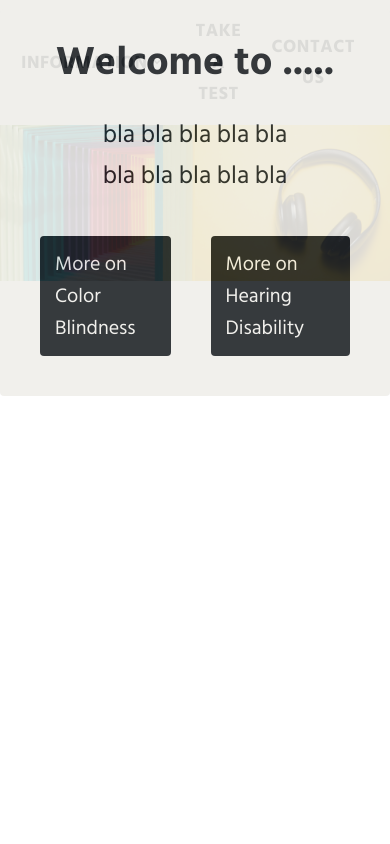
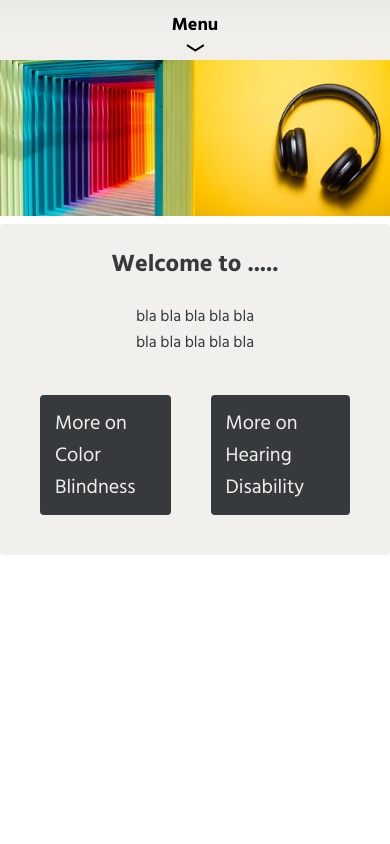
Before and after one commit to StevenMcDonald97/Color-Blindness-Test-App, a React (Create React App) app: page / in a window 390 px wide. Shown: the top 844 px of the page. Built offline with nearby package versions, Linux system fonts and the light colour scheme.

Commit message:
added mobile styling

```diff
--- a/src/App.css
+++ b/src/App.css
@@ -334,3 +334,133 @@ input[type='number'] {
 .selected {
   border: 2px solid var(--teal);
 }
+
+
+@media only screen and (max-width: 492px) {
+  .header-CPA-container{
+    position:relative;
+  }
+  .header-half{
+    display:grid;
+    /*width:50%;*/
+  }
+  .header-headline {
+    font-size: 24px;
+    padding: 20px;
+  }
+  .headline-title {
+    font-size: 24px;
+  }
+
+  .headline-subtitle {
+    font-size: 16px;
+  }
+
+  .navbar {
+    font-size: 12px;
+    padding: 0 20px;
+  }
+
+  /* dropdown menu */
+  .custom-dropdown-menu{
+    height:60px;
+    text-align:center;
+    background-color: var(--white);
+  }
+
+  .dropDownMenu{
+    list-style:none;
+    margin-top:160px;
+    padding-inline-start: 0;
+  }
+
+  .dropDownMenu > li{
+    margin-top:15px;
+  }
+
+  .dropDownMenuLink{
+    color:var(--white);
+    letter-spacing: 1px;
+    text-decoration:none;
+    width:100%;
+    text-align:center;
+  }
+
+  .dropDownMenuLink:active{
+    color:#bbb;
+  }
+
+  .dropDownMenuWrap {
+    background-color: rgba(0,0,0,0.8);
+    position: fixed;
+    top: 0;
+    height: 100%;
+    width:100%;
+    text-align:center;
+    margin-top: -120vh;
+    font-size: 24px;
+    font-weight: 700;
+    overflow: auto;
+    transition: .5s;
+    box-shadow: 0px 20px 10vh 10vh rgba(0,20,40,0.35);
+    z-index: 1101;
+  }
+
+  .dropDownMenuShow {
+    margin-top: 0;
+  }
+
+  .menuToggleButton {
+    text-align:center;
+    font-size: 18px;
+    font-weight:bold;
+    transition: .5s;
+    z-index: 2000;
+    overflow:auto;
+    display:block;
+  }
+
+
+  .buttonOpen {
+    color:var(--white);
+    z-index:2100;
+  }
+
+  .header-half {
+    display: inline-block;
+    width: 50%;
+  }
+
+  .grid2x1{
+    display:inline-block;
+  }
+  .tests-tab-container {
+    max-width:100vw;
+    margin-top:0;
+  }
+
+  .tests-tab-wrapper {
+    max-width:100vw;
+  }
+
+  .MuiTab-root{
+    min-height:90px !important;
+    max-width:33% !important;
+  }
+
+  .MuiBox-root-6 {
+    padding:0px !important;
+  }
+  .PrivateTabIndicator-root-1{
+    width:33% !important;
+  }
+  .test-content {
+    max-width:100%;
+  }
+
+  .buttons-container{
+    display:block;
+  }
+
+
+}
--- a/src/components/MenuLink.js
+++ b/src/components/MenuLink.js
@@ -7,6 +7,9 @@ import { RiArrowDropDownLine } from "react-icons/ri";
 
 const MenuLink = () => {
   const [anchorEl, setAnchorEl] = useState(null);
+  const [width, setWidth] = useState(window.innerWidth);
+  const [dropDownClass, setDropDownClass]= useState("");
+  const [menuWrapClass, setMenuWrapClass]= useState("");
 
   const handleClick = (event) => {
     setAnchorEl(event.currentTarget);
@@ -15,6 +18,27 @@ const MenuLink = () => {
   const handleClose = () => {
     setAnchorEl(null);
   };
+
+  const updateDimensions = () => {
+    setWidth(window.innerWidth);
+  };
+
+  const clickToggleButton = () =>{
+    if (dropDownClass===""){
+      setDropDownClass("buttonOpen");
+      setMenuWrapClass("dropDownMenuShow");
+    } else {
+      setDropDownClass("");
+      setMenuWrapClass("");
+    }
+  }
+
+  const clickOutsideMenu = () =>{
+      setDropDownClass("");
+      setMenuWrapClass("");
+  }
+
+  window.addEventListener('resize', updateDimensions);
 
   const styles = {
     link: {
@@ -34,6 +58,8 @@ const MenuLink = () => {
       fontSize: 14,
     },
   };
+
+  if (width > 492){
     return (
       <div className="navbar">
         <div className="nav-wrapper">
@@ -109,6 +135,53 @@ const MenuLink = () => {
         </div>
       </div>
     );
+  } else {
+    return (
+      <div className="custom-dropdown-menu">
+        <span className={`menuToggleButton ${dropDownClass}`} onClick={clickToggleButton}>
+          <div style={{"paddingTop":"10px","display":"block"}}>Menu </div> <div style={{"paddingTop":"-5px", "display":"block"}}> &#xfe40; </div>
+        </span>
+        <div className={`dropDownMenuWrap ${menuWrapClass}`} onClick={clickOutsideMenu}>
+          <div>
+            <ul className="dropDownMenu">
+              <li key="home">
+                <NavLink
+                  to="/"
+                  className='dropDownMenuLink'
+                >
+                  HOME
+                </NavLink>
+              </li>
+              <li key="info">
+                <NavLink
+                  to="/about-hearing-disability"
+                  className='dropDownMenuLink'
+                >
+                  INFORMATION
+                </NavLink>
+              </li>
+              <li key="tests">
+                <NavLink
+                  to="/tests"
+                  className='dropDownMenuLink'
+                >
+                  TAKE A TEST
+                </NavLink>
+              </li>
+              <li key="contact">
+                <NavLink
+                  to="/contact"
+                  className='dropDownMenuLink'
+                >
+                  CONTACT
+                </NavLink>
+              </li>
+            </ul>
+          </div>
+        </div>
+      </div>
+    );
+  }
 };
 
 export default MenuLink;
--- a/src/pages/MainPage.js
+++ b/src/pages/MainPage.js
@@ -27,7 +27,7 @@ const MainPage = () => {
       </div>
 
       <div className="content-section">
-        <span style={{height: '80vh'}}></span>
+        <span style={{height: '40vh'}}></span>
       </div>
 
       <div className="footer">
--- a/src/pages/TestHD.js
+++ b/src/pages/TestHD.js
@@ -104,6 +104,7 @@ const TestHD = () => {
                 <div className="section-description">
                   <div className="buttons-container">
                     <div
+                      key ="hearingTestStart"
                       className="button start-button"
                       onClick={() => {
                         startTest();
```
Lines whose indentation alone changed are shown as unchanged.
